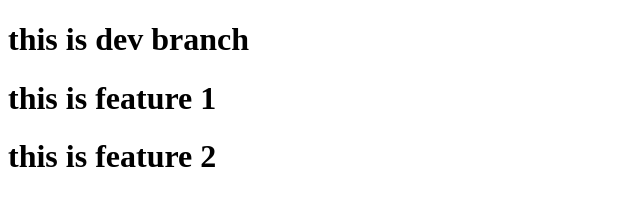
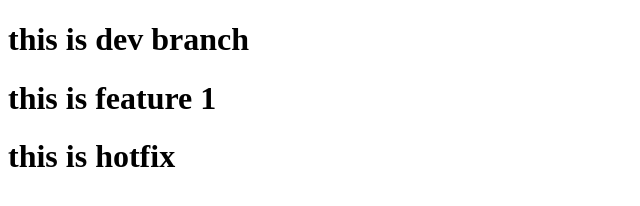
Before and after one commit to BasudevTiwary/AdvanceGit, a plain HTML site: page index.html in a window 1280 px wide. Shown: the full height of the page, 0-640 px from the left. Drawn offline with Linux system fonts and the light colour scheme.

Commit message:
added hotfix at line no 12 in index.html

```diff
--- a/index.html
+++ b/index.html
@@ -9,6 +9,6 @@
 <body>
     <h1>this is dev branch</h1>
     <h1>this is feature 1</h1>
-     <h1>this is feature 2</h1>
+     <h1>this is hotfix</h1>
 </body>
 </html>
```
